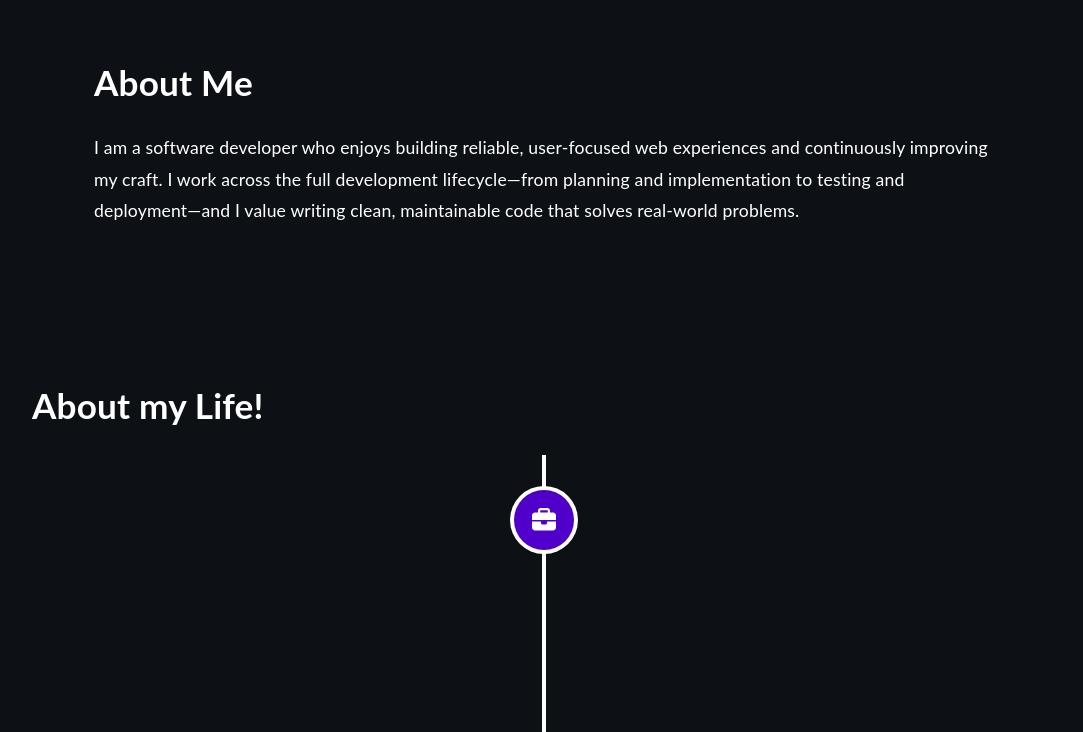
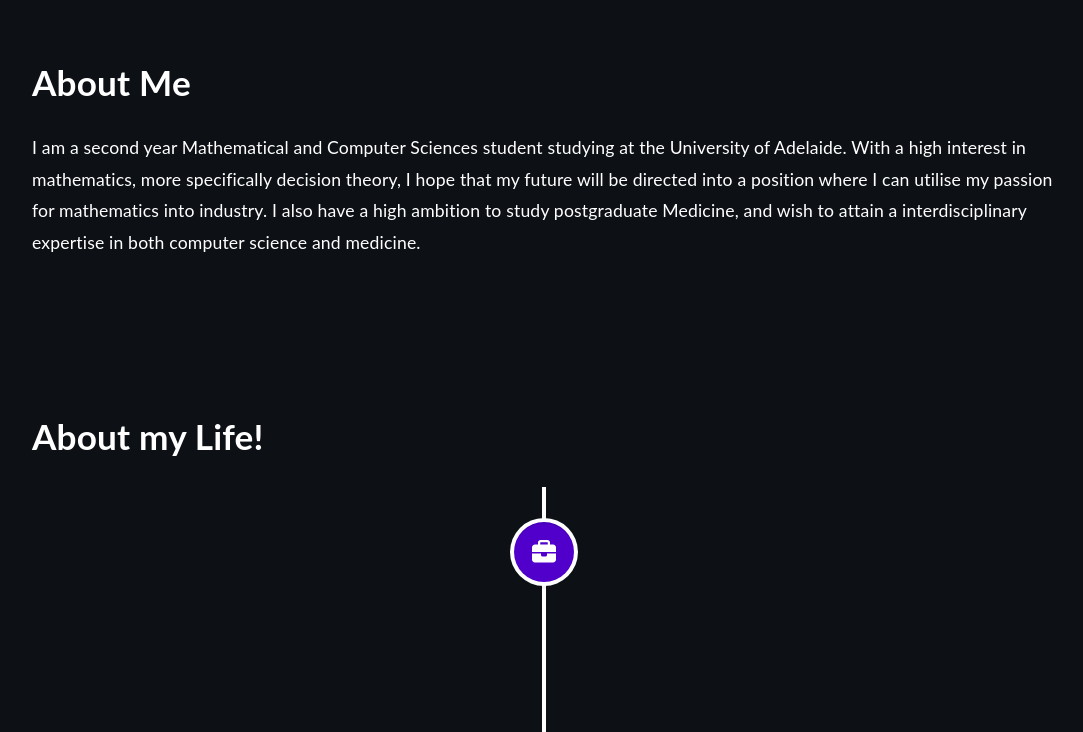
Before and after one commit to TimPham622/my-website, a React (Create React App) app: page / in a window 1280 px wide. Shown: the part 860-1592 px from the top of the page, without its empty margins (96-1179 px from the left). Built offline with nearby package versions, Linux system fonts and the light colour scheme.

Commit message:
modified the formatting of sections

```diff
--- a/src/assets/styles/Expertise.scss
+++ b/src/assets/styles/Expertise.scss
@@ -7,7 +7,7 @@
 
 .expertise-container p {
     margin: 0;
-    max-width: 900px;
+    max-width: 1200px;
     line-height: 1.8;
     overflow-wrap: anywhere;
 }
--- a/src/assets/styles/Music.scss
+++ b/src/assets/styles/Music.scss
@@ -7,7 +7,7 @@
 
 .music-container p {
     margin: 0;
-    max-width: 900px;
+    max-width: 1200px;
     line-height: 1.8;
     overflow-wrap: anywhere;
 }
--- a/src/components/Expertise.tsx
+++ b/src/components/Expertise.tsx
@@ -7,10 +7,7 @@ function Expertise() {
             <div className="expertise-container">
                 <h1>About Me</h1>
                 <p>
-                    I am a software developer who enjoys building reliable, user-focused web experiences and
-                    continuously improving my craft. I work across the full development lifecycle—from planning
-                    and implementation to testing and deployment—and I value writing clean, maintainable code
-                    that solves real-world problems.
+I am a second year Mathematical and Computer Sciences student studying at the University of Adelaide. With a high interest in mathematics, more specifically decision theory, I hope that my future will be directed into a position where I can utilise my passion for mathematics into industry. I also have a high ambition to study postgraduate Medicine, and wish to attain a interdisciplinary expertise in both computer science and medicine.
                 </p>
             </div>
         </div>
--- a/src/components/Music.tsx
+++ b/src/components/Music.tsx
@@ -6,8 +6,10 @@ function Music() {
         <div className="music-container" id="music">
             <h1>Music</h1>
             <p>
-                Check out my music projects and creative experiments where I explore sound design,
-                production, and storytelling through audio.
+                Music is the most treasured part of my life. It's primarily the stream on how I get creative. Ever since high school,
+                I have been deeply interested in discovering new music from a wild range of artists, where I used to do a project where
+                I tried to listen to a new album every day for around 3-4 years, and it was amazing, Below are music recommendations I
+                have for you, where I believed it has defined who I am.
             </p>
         </div>
     );
```
Also changed, not shown: 20 other files (tests, documents, lock files or other folders).
